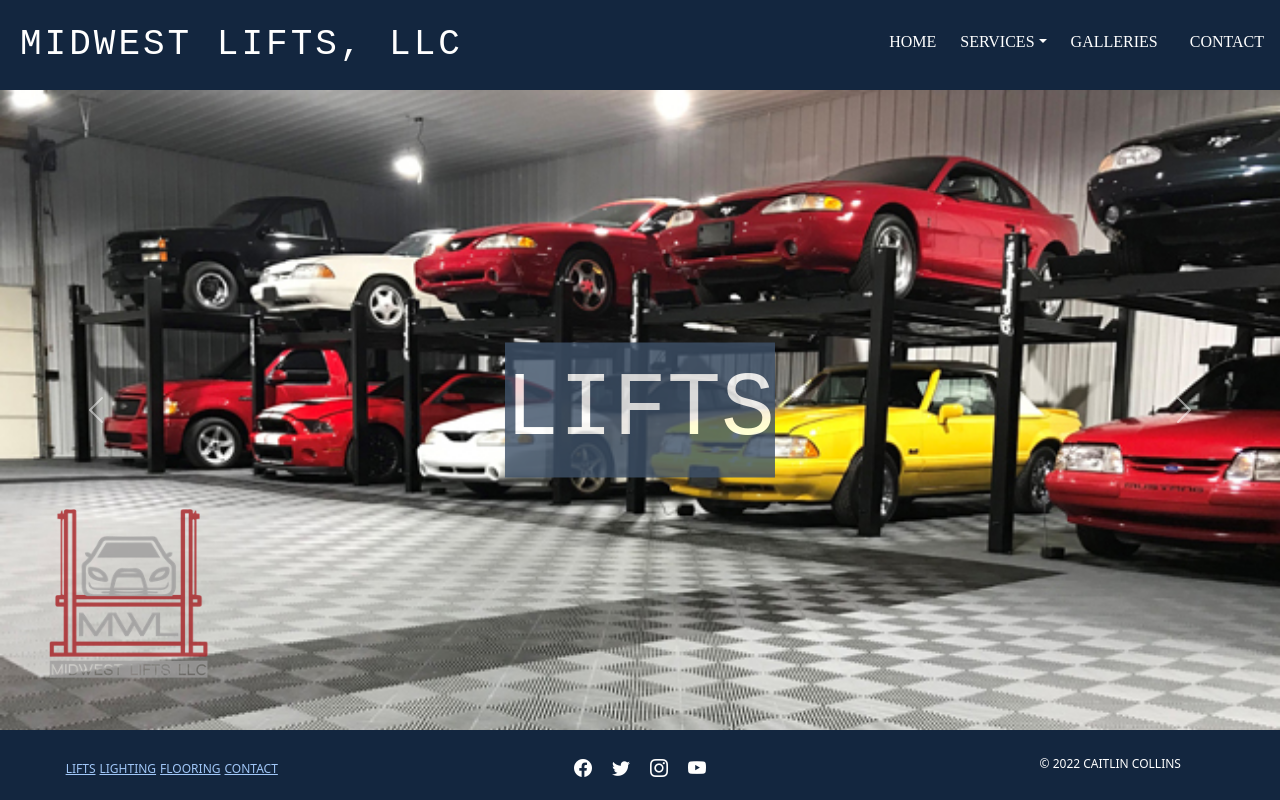
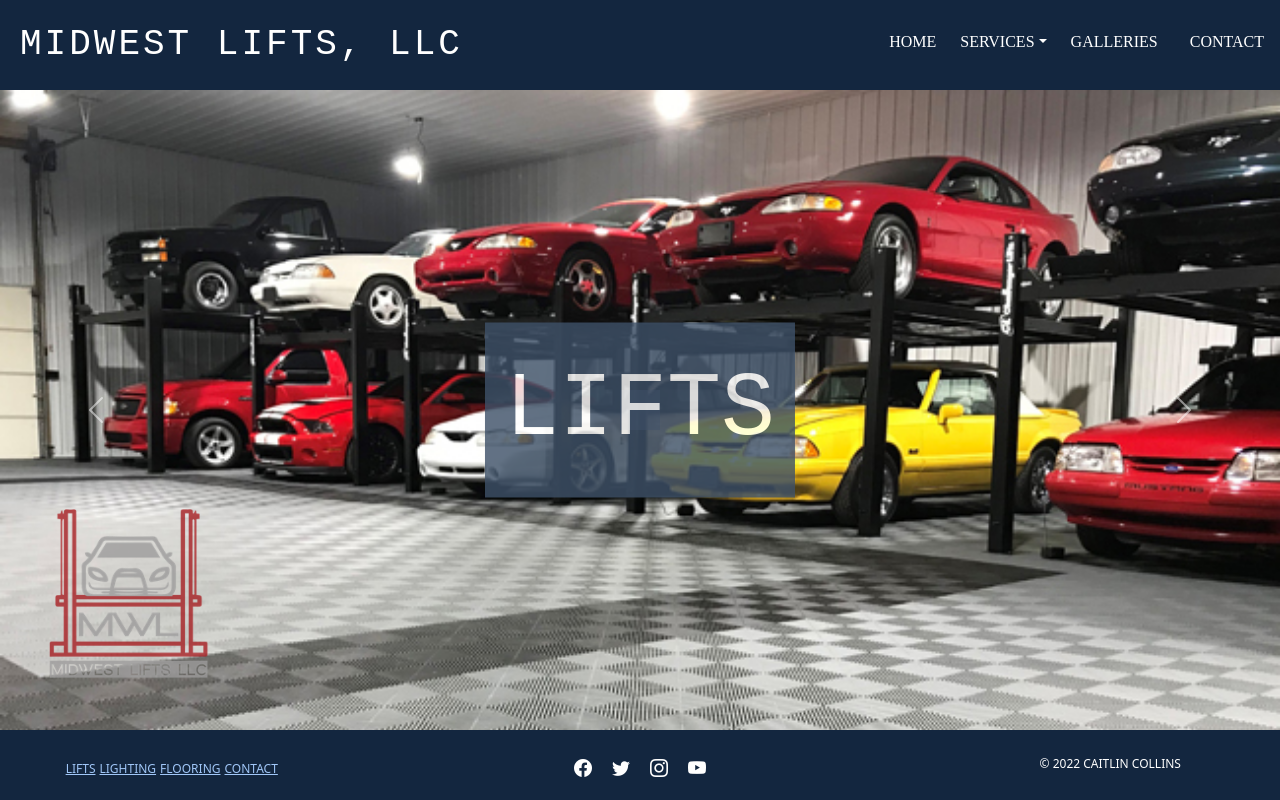
Before and after one commit to CaitlinCollins/NEWMidwestLifts, a React (Create React App) app: page / in a window 1280 px wide. Built offline with nearby package versions, Linux system fonts and the light colour scheme.

Commit message:
padding fix

```diff
--- a/src/App.scss
+++ b/src/App.scss
@@ -97,7 +97,7 @@ i {
 
 .words-overlay {
     position: absolute;
-    // display: none;
+    padding: 20px;
     top: 50%;
     left: 50%;
     transform:translate(-50%, -50%);
```
